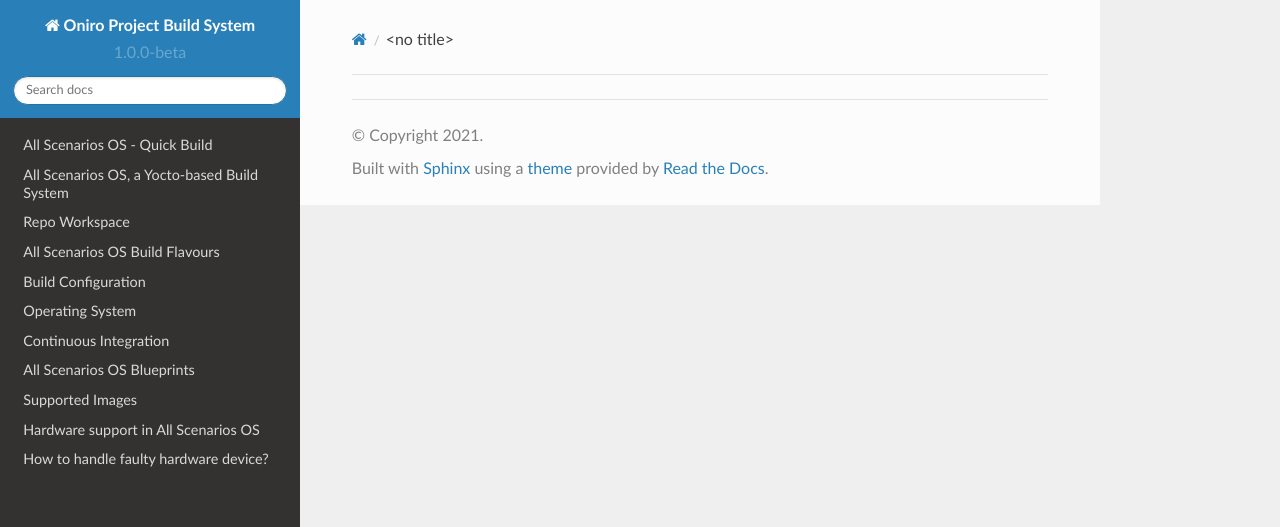
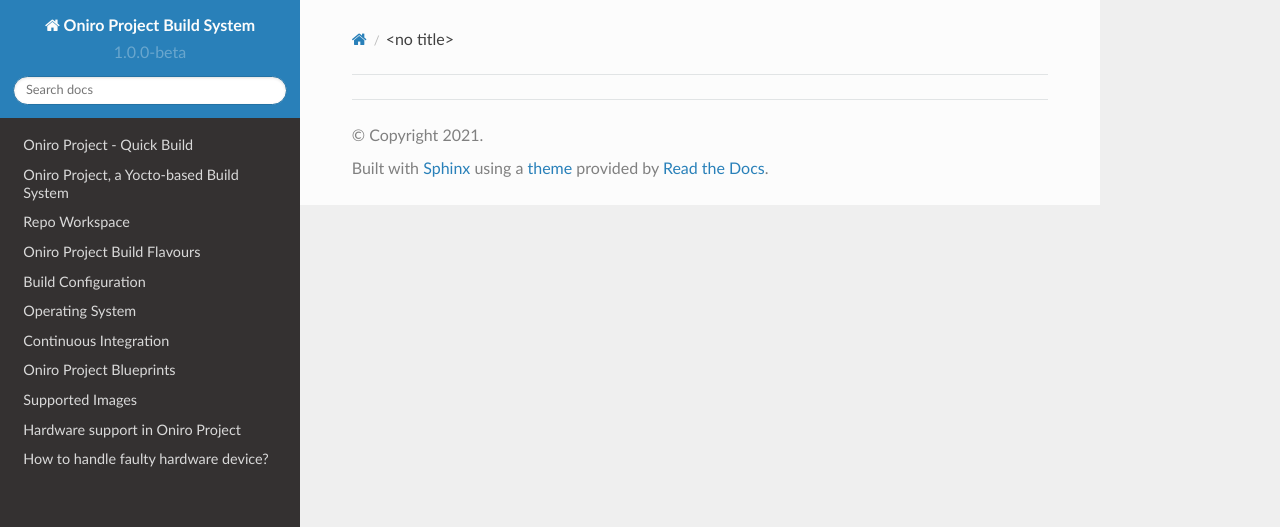
Before and after one commit to alema-r/Alessandro-Marcolini-Oniro, a Sphinx documentation site: the page built from docs/definitions.rst, in a window 1280 px wide. Shown: the top 527 px of the page. Built offline with Sphinx 7.4.7 and the Read the Docs theme 2.0.0, drawn with Linux system fonts in a browser that asks for light colours.

Commit message:
docs: defnitions value updated
Updated the defninition Project name  value

Signed-off-by: Gururaj Shetty <gururaj.shetty@huawei.com>

```diff
--- a/docs/definitions.rst
+++ b/docs/definitions.rst
@@ -1,4 +1,4 @@
 .. SPDX-FileCopyrightText: Huawei Inc.
 ..
 .. SPDX-License-Identifier: CC-BY-4.0
-.. |main_project_name| replace:: All Scenarios OS
+.. |main_project_name| replace:: Oniro Project
```
